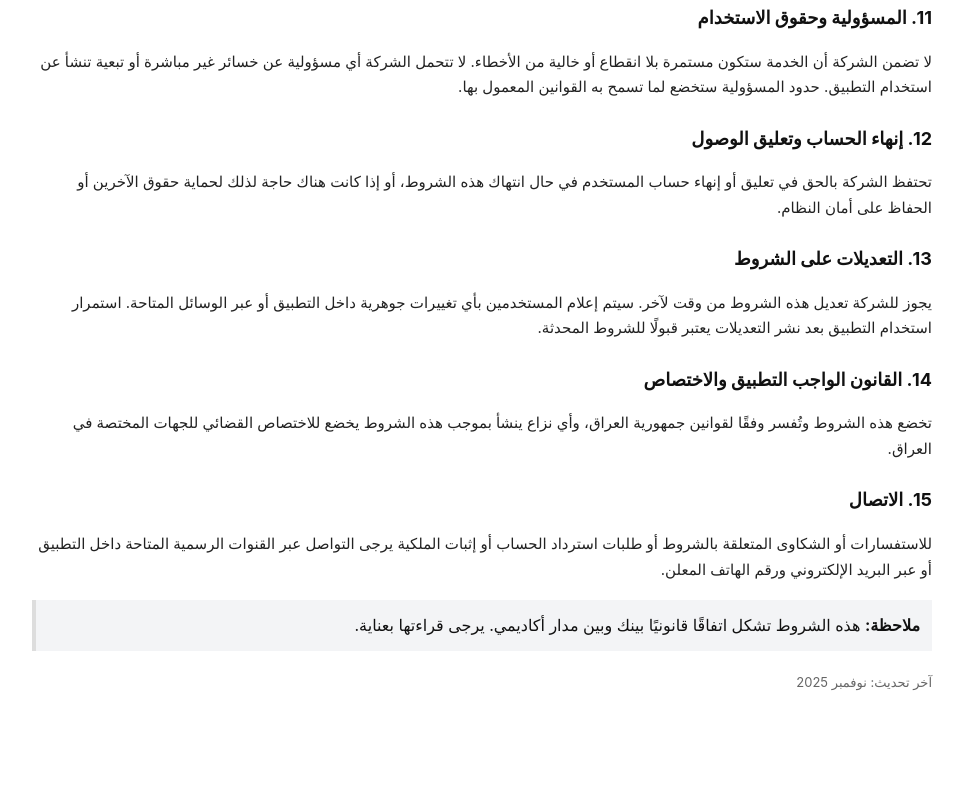
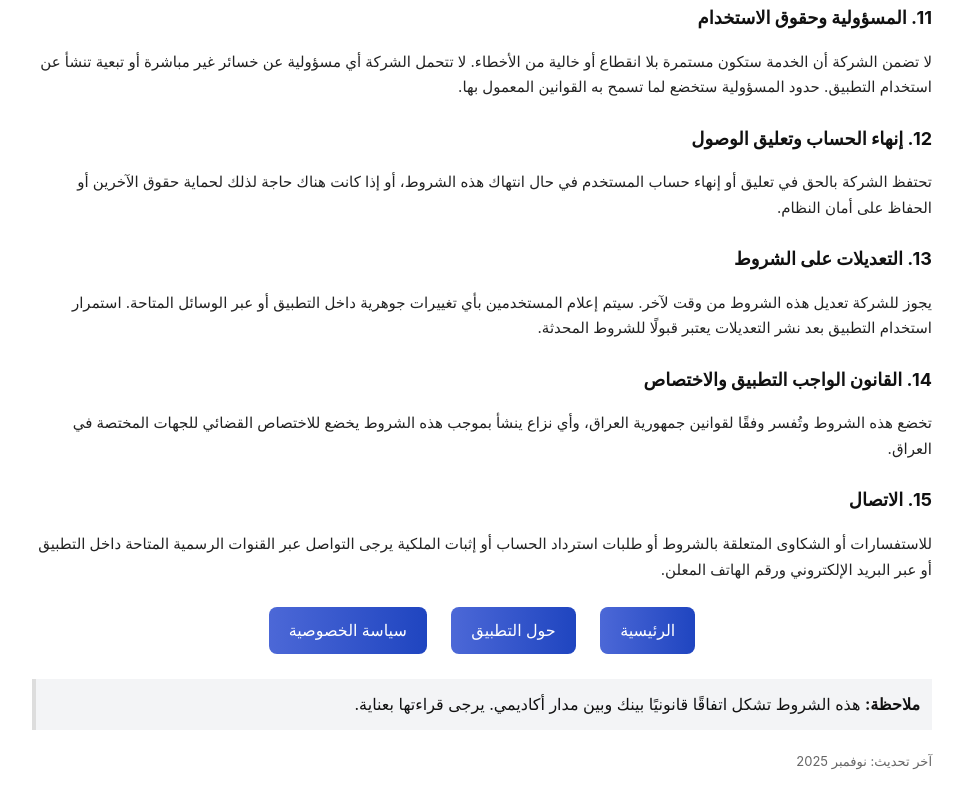
Before and after one commit to mrxtom/privacy-policy, a plain HTML site: page terms.html in a window 1280 px wide. Shown: the part 1673-2482 px from the top of the page, without its empty margins (158-1122 px from the left). Before the commit the page ends 2451 px from the top, so only its background shows below. Drawn offline with Linux system fonts and the light colour scheme.

Commit message:
Add navigation links to terms page
Added navigation buttons for page links.

```diff
--- a/terms.html
+++ b/terms.html
@@ -1,3 +1,4 @@
+<!-- terms.html -->
 <!DOCTYPE html>
 <html lang="ar" dir="rtl">
 <head>
@@ -5,20 +6,41 @@
   <meta name="viewport" content="width=device-width, initial-scale=1" />
   <title>الشروط والأحكام - مدار أكاديمي</title>
   <style>
-    body{font-family: -apple-system,BlinkMacSystemFont,"Segoe UI",Roboto,"Helvetica Neue",Arial,sans-serif; background:#fff; color:#111; margin:0; padding:20px; line-height:1.7}
-    .container{max-width:900px;margin:0 auto;padding:24px}
-    h1{font-size:26px;margin-bottom:10px}
-    h2{font-size:18px;margin-top:24px;margin-bottom:8px}
-    p,li{font-size:15px;color:#222}
-    ul{margin:8px 0 16px 0;padding-inline-start:20px}
-    .muted{color:#666;font-size:13px;margin-top:20px}
-    .note{background:#f3f4f6;border-left:4px solid #ddd;padding:12px;margin:18px 0}
+    body {
+        font-family: -apple-system,BlinkMacSystemFont,"Segoe UI",Roboto,"Helvetica Neue",Arial,sans-serif;
+        background:#fff; color:#111; margin:0; padding:20px; line-height:1.7;
+    }
+    .container {max-width:900px;margin:0 auto;padding:24px}
+    h1 {font-size:26px;margin-bottom:10px}
+    h2 {font-size:18px;margin-top:24px;margin-bottom:8px}
+    p,li {font-size:15px;color:#222}
+    ul {margin:8px 0 16px 0;padding-inline-start:20px}
+    .muted {color:#666;font-size:13px;margin-top:20px}
+    .note {background:#f3f4f6;border-left:4px solid #ddd;padding:12px;margin:18px 0}
+
+    /* أزرار التنقل بين الصفحات */
+    .nav-links {margin:20px 0;text-align:center;}
+    .nav-links a {
+        display:inline-block;
+        margin:5px 10px;
+        padding:10px 20px;
+        font-size:16px;
+        font-weight:500;
+        text-decoration:none;
+        color:#fff;
+        background: linear-gradient(90deg, #4c68d7, #1f45c0);
+        border-radius:8px;
+        transition: background 0.3s;
+    }
+    .nav-links a:hover {background: linear-gradient(90deg, #1f45c0, #4c68d7);}
+
     @media(min-width:600px){body{padding:40px}.container{padding:32px}}
   </style>
 </head>
 <body>
   <div class="container">
     <h1>الشروط والأحكام</h1>
+
     <p>أهلاً بك في تطبيق <strong>مدار أكاديمي</strong>. تُحدد هذه الوثيقة شروط وأحكام استخدام التطبيق والخدمات المرتبطة به. باستخدامك للتطبيق أنت توافق على هذه الشروط بكاملها.</p>
 
     <h2>1. التعاريف</h2>
@@ -80,6 +102,13 @@
     <h2>15. الاتصال</h2>
     <p>للاستفسارات أو الشكاوى المتعلقة بالشروط أو طلبات استرداد الحساب أو إثبات الملكية يرجى التواصل عبر القنوات الرسمية المتاحة داخل التطبيق أو عبر البريد الإلكتروني ورقم الهاتف المعلن.</p>
 
+    <!-- أزرار التنقل بين الصفحات -->
+    <div class="nav-links">
+        <a href="index.html">الرئيسية</a>
+        <a href="about.html">حول التطبيق</a>
+        <a href="privacy.html">سياسة الخصوصية</a>
+    </div>
+
     <div class="note">
       <strong>ملاحظة:</strong> هذه الشروط تشكل اتفاقًا قانونيًا بينك وبين مدار أكاديمي. يرجى قراءتها بعناية.
     </div>
```
